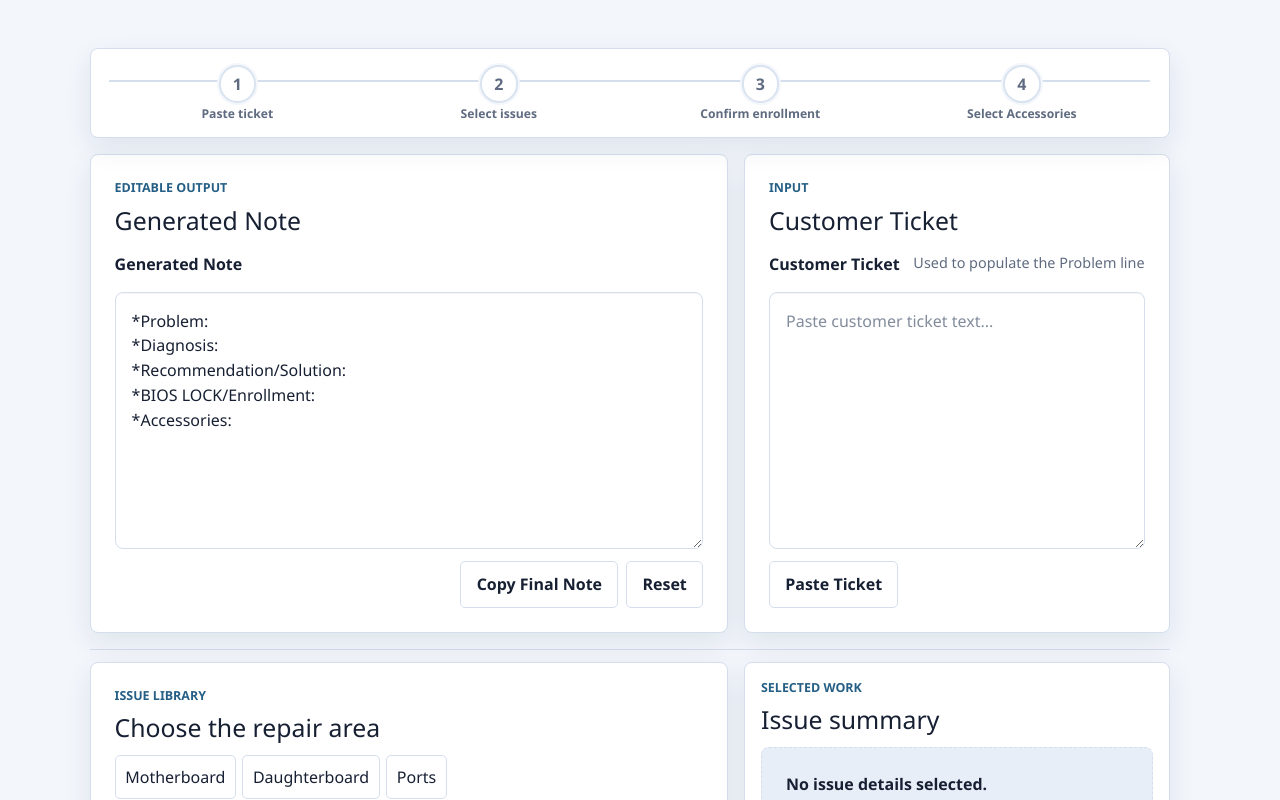
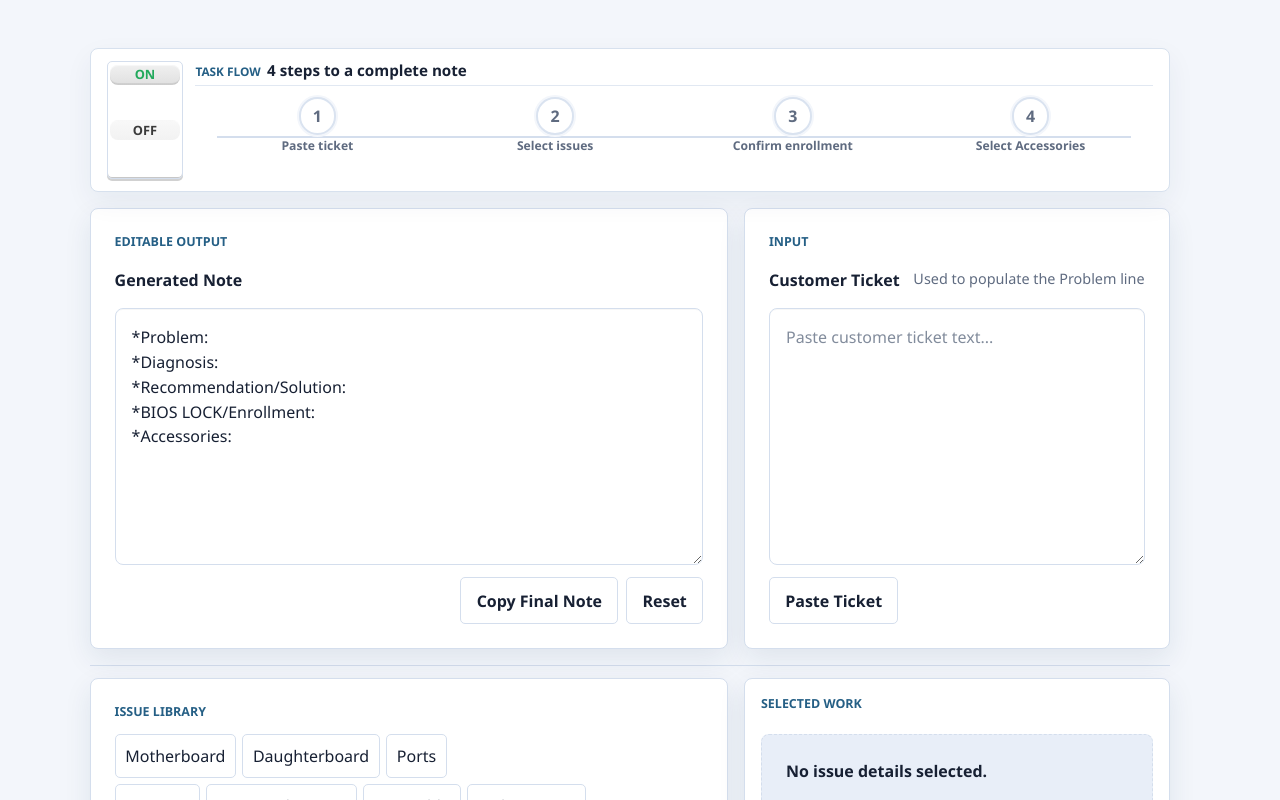
Before and after one commit to aab500/Note, a React (Vite) app: page / in a window 1280 px wide. Shown: the top 800 px of the page. Built offline with nearby package versions, Linux system fonts and the light colour scheme.

Commit message:
Add files via upload

```diff
--- a/src/Redesigns.jsx
+++ b/src/Redesigns.jsx
@@ -270,10 +270,9 @@ function Toolbar({ state, route }) {
 
 function IssuePicker({ selectedIssues, setCurrentIssue }) {
   return (
-    <section className="panel issue-panel" aria-labelledby="issue-picker-title">
+    <section className="panel issue-panel" aria-label="Issue Library">
       <div className="section-heading">
         <p>Issue Library</p>
-        <h2 id="issue-picker-title">Choose the repair area</h2>
       </div>
       <div className="issue-groups">
         {issueGroups.map((group, index) => (
@@ -357,10 +356,9 @@ function AccessoryControl({ accessories, onToggle }) {
 function SummaryTable({ selectedIssues }) {
   const rows = Object.entries(selectedIssues);
   return (
-    <section className="panel summary-panel" aria-labelledby="summary-title">
+    <section className="panel summary-panel" aria-label="Selected Work">
       <div className="section-heading">
         <p>Selected Work</p>
-        <h2 id="summary-title">Issue summary</h2>
       </div>
       {rows.length === 0 ? (
         <div className="empty-state">
@@ -540,13 +538,12 @@ function ProductLayout({ state, route }) {
     <main id="main-content" className="dashboard-shell">
       <a href="#main-content" className="skip-link">Skip to workspace</a>
       <div className="page-rail">
-        <TaskFlow stepStates={stepStates} />
+        <TaskFlow stepStates={stepStates} darkMode={route.darkMode} setDarkMode={route.setDarkMode} />
       </div>
       <div className="top-grid">
-        <section className="panel form-panel note-output" aria-labelledby="product-note-title">
+        <section className="panel form-panel note-output" aria-label="Generated Note">
           <div className="section-heading">
             <p>Editable Output</p>
-            <h2 id="product-note-title">Generated Note</h2>
           </div>
           <TextareaField
             id="note-product"
@@ -565,10 +562,9 @@ function ProductLayout({ state, route }) {
             </button>
           </div>
         </section>
-        <section className="panel form-panel ticket-panel" aria-labelledby="product-ticket-title">
+        <section className="panel form-panel ticket-panel" aria-label="Customer Ticket">
           <div className="section-heading">
             <p>Input</p>
-            <h2 id="product-ticket-title">Customer Ticket</h2>
           </div>
           <TextareaField
             id="ticket-product"
@@ -591,10 +587,9 @@ function ProductLayout({ state, route }) {
       <div className="lower-grid">
         <div className="left-stack">
           <IssuePicker selectedIssues={state.selectedIssues} setCurrentIssue={state.setCurrentIssue} />
-          <section className="panel controls-panel" aria-labelledby="controls-title">
+          <section className="panel controls-panel" aria-label="Enrollment and accessories">
             <div className="section-heading">
               <p>Required Fields</p>
-              <h2 id="controls-title">Enrollment and accessories</h2>
             </div>
             <SegmentedControl label="Enrollment" value={state.enrollment} options={['Enrolled', 'Not Enrolled', 'Unknown']} onChange={state.setEnrollmentValue} />
             <AccessoryControl accessories={state.accessories} onToggle={state.toggleAccessory} />
@@ -608,22 +603,35 @@ function ProductLayout({ state, route }) {
   );
 }
 
-function TaskFlow({ stepStates }) {
+function TaskFlow({ stepStates, darkMode, setDarkMode }) {
   const steps = ['Paste ticket', 'Select issues', 'Confirm enrollment', 'Select Accessories'];
 
   return (
     <section className="task-flow" aria-labelledby="task-title">
-      <div className="section-heading task-flow-heading">
+      <div className="task-flow-top">
+        <button
+          type="button"
+          className={`theme-toggle ${darkMode ? 'is-dark' : 'is-light'}`}
+          onClick={() => setDarkMode(prev => !prev)}
+          aria-pressed={darkMode}
+          aria-label={darkMode ? 'Switch to light mode' : 'Switch to dark mode'}
+        >
+          <span className={!darkMode ? 'is-active' : ''}>ON</span>
+          <span className={darkMode ? 'is-active' : ''}>OFF</span>
+        </button>
+        <div className="task-flow-content">
+          <div className="task-flow-copy">
             <p>Task Flow</p>
             <h2 id="task-title">4 steps to a complete note</h2>
           </div>
+          <div className="task-flow-track">
             <ol className="task-stepper" aria-label="Task flow steps">
               {steps.map((item, index) => {
                 const state = stepStates[index] ? 'is-done' : '';
                 return (
                   <li key={item} className={state}>
                     <span className="step-node" aria-hidden="true">
-                {stepStates[index] ? '\u2713' : index + 1}
+                      {stepStates[index] ? String.fromCharCode(10003) : index + 1}
                     </span>
                     <strong>{item}</strong>
                   </li>
@@ -635,6 +643,9 @@ function TaskFlow({ stepStates }) {
                 <span key={index} className={stepStates[index] ? 'is-done' : ''} />
               ))}
             </div>
+          </div>
+        </div>
+      </div>
     </section>
   );
 }
@@ -642,9 +653,9 @@ function TaskFlow({ stepStates }) {
 function RedesignApp() {
   const route = productRoute;
   const state = useRepairNoteState();
+  const [darkMode, setDarkMode] = useState(false);
 
   useEffect(() => {
-    document.body.classList.remove('dark-mode');
     document.documentElement.dataset.sampleTheme = 'product';
     return () => {
       delete document.documentElement.dataset.sampleTheme;
@@ -652,8 +663,8 @@ function RedesignApp() {
   }, []);
 
   return (
-    <div className={`sample-app ${route.themeClass}`}>
-      <ProductLayout state={state} route={route} />
+    <div className={`sample-app ${route.themeClass} ${darkMode ? 'is-dark' : ''}`}>
+      <ProductLayout state={state} route={{ ...route, darkMode, setDarkMode }} />
       {state.currentIssue && (
         <IssueModal
           issue={state.currentIssue}
--- a/src/redesigns.css
+++ b/src/redesigns.css
@@ -693,20 +693,59 @@ tbody tr:last-child td {
 
 .task-flow {
   position: relative;
-  border: 1px solid var(--border);
+  width: 100%;
+  overflow: hidden;
+  border: 1px solid color-mix(in srgb, var(--border) 92%, white);
   border-radius: var(--radius);
   background: var(--surface);
-  padding: var(--space-4);
-  box-shadow: var(--shadow);
+  padding: var(--space-3) var(--space-4);
+  box-shadow: 0 10px 28px rgba(20, 52, 84, 0.06);
 }
 
-.task-flow-heading {
-  position: absolute;
-  width: 1px;
-  height: 1px;
-  overflow: hidden;
-  clip: rect(0 0 0 0);
+.task-flow-top {
+  display: grid;
+  grid-template-columns: auto minmax(0, 1fr);
+  align-items: start;
+  gap: var(--space-3);
+  margin-bottom: 0;
+  padding-bottom: 0;
+}
+
+.task-flow-content {
+  display: grid;
+  gap: 0.25rem;
+  min-width: 0;
+}
+
+.task-flow-copy {
+  display: flex;
+  align-items: baseline;
+  gap: 0.4rem;
+  min-width: 0;
   white-space: nowrap;
+}
+
+.task-flow-copy p {
+  margin: 0;
+  color: var(--accent);
+  font-size: 0.74rem;
+  font-weight: 800;
+  letter-spacing: 0;
+  text-transform: uppercase;
+}
+
+.task-flow-copy h2 {
+  margin: 0;
+  font-size: 0.95rem;
+  font-weight: 750;
+  line-height: 1.25;
+}
+
+.task-flow-track {
+  position: relative;
+  min-width: 0;
+  padding-top: 0.15rem;
+  border-top: 1px solid color-mix(in srgb, var(--border) 70%, white);
 }
 
 .task-stepper {
@@ -715,7 +754,7 @@ tbody tr:last-child td {
   grid-template-columns: repeat(4, minmax(0, 1fr));
   gap: 0;
   margin: 0;
-  padding: 0;
+  padding: 0.55rem 0.2rem 0;
   list-style: none;
   z-index: 1;
 }
@@ -781,7 +820,7 @@ tbody tr:last-child td {
 
 .task-connector {
   position: absolute;
-  inset: 1.95rem 1.18rem auto 1.18rem;
+  inset: 3.15rem 1.35rem auto 1.35rem;
   display: grid;
   grid-template-columns: repeat(3, minmax(0, 1fr));
   gap: 0;
@@ -797,6 +836,108 @@ tbody tr:last-child td {
 
 .task-connector span.is-done {
   background: var(--success);
+}
+
+.theme-toggle {
+  margin: 0;
+  align-self: start;
+  display: grid;
+  grid-template-rows: repeat(2, minmax(0, 1fr));
+  width: 4.8rem;
+  height: 7.4rem;
+  padding: 0.16rem;
+  border: 1px solid color-mix(in srgb, #7d7d7d 78%, white);
+  border-radius: 0.8rem;
+  background:
+    linear-gradient(180deg, #9d9d9d 0%, #6e6e6e 100%);
+  box-shadow:
+    inset 0 1px 0 rgba(255, 255, 255, 0.55),
+    inset 0 -1px 0 rgba(0, 0, 0, 0.22),
+    0 2px 0 rgba(0, 0, 0, 0.18);
+  color: var(--text);
+  font-weight: 750;
+  overflow: hidden;
+}
+
+.theme-toggle:hover:not(:disabled) {
+  transform: translateY(-1px);
+}
+
+.theme-toggle span {
+  display: grid;
+  place-items: center;
+  border-radius: 0.5rem;
+  font-size: 0.8rem;
+  font-weight: 900;
+  letter-spacing: 0;
+  text-transform: uppercase;
+  user-select: none;
+  transition: background-color 160ms ease, color 160ms ease, transform 160ms ease, box-shadow 160ms ease;
+}
+
+.theme-toggle span:first-child {
+  border-bottom: 1px solid rgba(0, 0, 0, 0.14);
+}
+
+.theme-toggle span:last-child {
+  border-top: 1px solid rgba(255, 255, 255, 0.36);
+}
+
+.theme-toggle span.is-active {
+  box-shadow:
+    inset 0 1px 0 rgba(255, 255, 255, 0.45),
+    inset 0 -1px 0 rgba(0, 0, 0, 0.08);
+}
+
+.theme-toggle.is-dark span:first-child {
+  background: linear-gradient(180deg, #f0f0f0 0%, #e1e1e1 100%);
+  color: #3a3a3a;
+}
+
+.theme-toggle.is-dark span:last-child {
+  background: linear-gradient(180deg, #f8f8f8 0%, #ededed 100%);
+  color: #22a95c;
+}
+
+.theme-toggle.is-dark span:first-child.is-active {
+  background: linear-gradient(180deg, #f4f4f4 0%, #dadada 100%);
+}
+
+.theme-toggle.is-light span:first-child {
+  background: linear-gradient(180deg, #f0f0f0 0%, #e1e1e1 100%);
+  color: #22a95c;
+}
+
+.theme-toggle.is-light span:last-child {
+  background: linear-gradient(180deg, #f8f8f8 0%, #f2f2f2 100%);
+  color: #3a3a3a;
+}
+
+.theme-toggle.is-light span:last-child.is-active {
+  background: linear-gradient(180deg, #fcfcfc 0%, #eaeaea 100%);
+}
+
+.sample-app.is-dark {
+  color-scheme: dark;
+  --page: #0c1117;
+  --surface: #131a23;
+  --surface-soft: #18212d;
+  --text: #ecf2fb;
+  --muted: #9aa8bb;
+  --border: #283446;
+  --accent: #77a8d1;
+  --accent-strong: #4f87ba;
+  --success: #5ea87a;
+  --shadow: 0 18px 45px rgba(0, 0, 0, 0.28);
+}
+
+.sample-app.is-dark .theme-toggle {
+  background: var(--surface);
+  color: var(--text);
+}
+
+.sample-app.is-dark .task-flow {
+  box-shadow: 0 10px 28px rgba(0, 0, 0, 0.26);
 }
 
 @media (max-width: 1120px) {
```
Lines whose indentation alone changed are shown as unchanged.
